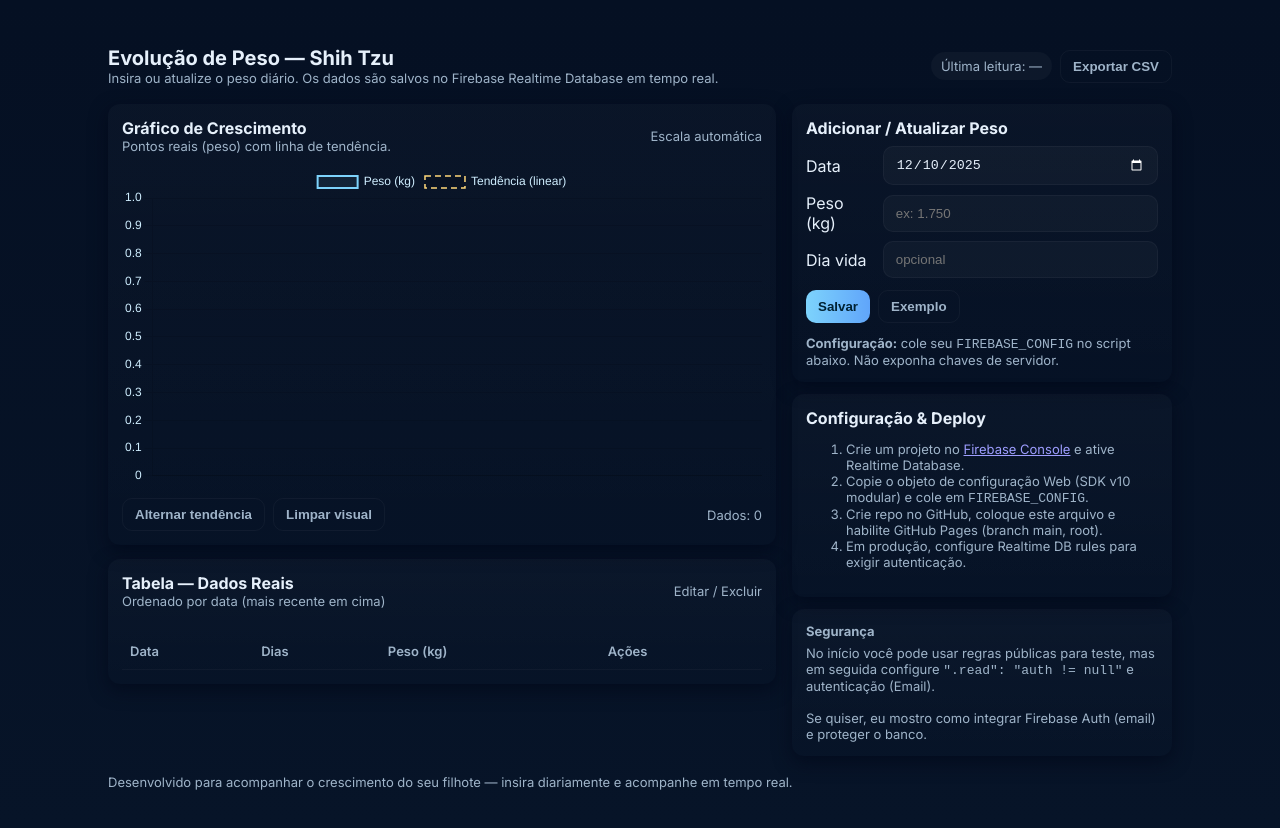
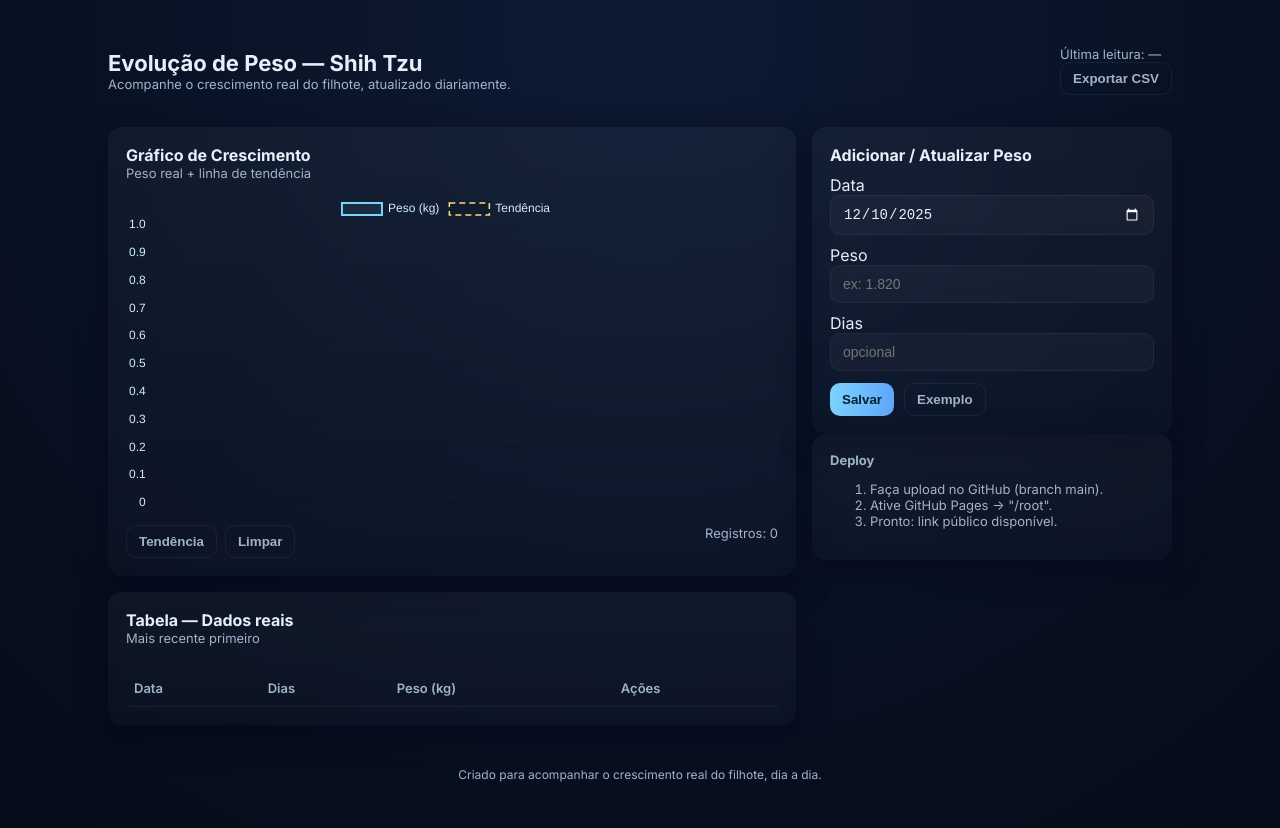
Before and after one commit to bcrenato/Shihtzu, a plain HTML site: page index.html in a window 1280 px wide. Drawn offline with nearby package versions, Linux system fonts and the light colour scheme; no server answers.

Commit message:
Update index.html

```diff
--- a/index.html
+++ b/index.html
@@ -8,7 +8,7 @@
   <!-- Chart.js -->
   <script src="https://cdn.jsdelivr.net/npm/chart.js@4.4.0/dist/chart.umd.min.js"></script>
 
-  <!-- Google Fonts (opcional) -->
+  <!-- Google Fonts -->
   <link href="https://fonts.googleapis.com/css2?family=Inter:wght@300;400;600;700&display=swap" rel="stylesheet">
 
   <style>
@@ -25,80 +25,139 @@
       font-family: "Inter", system-ui, -apple-system, "Segoe UI", Roboto, "Helvetica Neue", Arial;
     }
     *{box-sizing:border-box}
-    html,body{height:100%; margin:0; background: linear-gradient(180deg,#051023 0%, #071428 100%); color:#e6f0fb;}
-    .container{max-width:1100px; margin:28px auto; padding:18px;}
-    header{display:flex; gap:12px; align-items:center; justify-content:space-between}
-    header h1{font-size:20px; margin:0}
+    html,body{
+      height:100%;
+      margin:0;
+      background: radial-gradient(circle at top, #0d1a33, #050b18);
+      color:#e6f0fb;
+      -webkit-font-smoothing: antialiased;
+    }
+
+    /* layout core */
+    .container{
+      max-width:1100px;
+      margin:28px auto;
+      padding:18px;
+      animation: fadeIn 0.7s ease;
+    }
+    @keyframes fadeIn{from{opacity:0}to{opacity:1}}
+
+    header{
+      display:flex;
+      gap:12px;
+      align-items:center;
+      justify-content:space-between;
+      padding-bottom:14px;
+    }
+    header h1{font-size:22px; margin:0}
     .sub{color:var(--muted); font-size:13px}
-    .layout{display:grid; grid-template-columns: 1fr 380px; gap:16px; margin-top:18px}
-    @media(max-width:980px){ .layout{grid-template-columns:1fr} }
-    .card{background:linear-gradient(180deg, rgba(255,255,255,0.02), transparent); border-radius:12px; padding:14px; box-shadow: 0 6px 18px rgba(2,6,23,0.6);}
-    .controls{display:flex; gap:8px; align-items:center}
-    .btn{padding:8px 12px; border-radius:10px; border:0; cursor:pointer; font-weight:600}
+
+    .layout{
+      display:grid;
+      grid-template-columns: 1fr 360px;
+      gap:16px;
+      margin-top:18px;
+    }
+    @media(max-width:980px){
+      .layout{grid-template-columns:1fr}
+    }
+
+    .card{
+      background:linear-gradient(180deg, rgba(255,255,255,0.04), rgba(255,255,255,0.02));
+      border-radius:14px;
+      padding:18px;
+      box-shadow: 0 10px 30px rgba(2,6,23,0.5);
+      backdrop-filter: blur(6px);
+      transition: transform .2s;
+    }
+    .card:hover{transform: translateY(-3px)}
+
+    .btn{
+      padding:8px 12px;
+      border-radius:10px;
+      border:0;
+      cursor:pointer;
+      font-weight:600;
+      transition: opacity .2s, transform .2s;
+    }
+    .btn:hover{opacity:.8; transform: scale(.97)}
     .btn-prim{background:linear-gradient(90deg,var(--accent),var(--accent-2)); color:#012233}
-    .btn-ghost{background:transparent; border:1px solid rgba(255,255,255,0.04); color:var(--muted)}
+    .btn-ghost{
+      background:transparent;
+      border:1px solid rgba(255,255,255,0.06);
+      color:var(--muted)
+    }
+
     .small{font-size:13px; color:var(--muted)}
-    form .row{display:flex; gap:8px; align-items:center; margin-top:8px}
-    input, select{padding:10px 12px; border-radius:10px; border:1px solid rgba(255,255,255,0.04); background:var(--glass); color:inherit; width:100%}
     table{width:100%; border-collapse:collapse; margin-top:12px; font-size:14px}
-    th,td{padding:10px 8px; text-align:left; border-bottom:1px solid rgba(255,255,255,0.03)}
+    th,td{padding:10px 8px; text-align:left; border-bottom:1px solid rgba(255,255,255,0.05)}
     th{color:var(--muted); font-weight:600; font-size:13px}
-    .right{display:flex; flex-direction:column; gap:12px}
-    .chart-wrap{height:320px}
-    .row-between{display:flex; justify-content:space-between; align-items:center}
-    .muted{color:var(--muted)}
-    .pill{background:rgba(255,255,255,0.03); padding:6px 10px; border-radius:999px; font-size:13px}
+    .editable{background:transparent; border:0; color:var(--accent); cursor:pointer; font-size:13px}
     .danger{color:var(--danger)}
-    footer{margin-top:18px; font-size:12px; color:var(--muted)}
-    .actions{display:flex; gap:8px}
-    .editable{background:transparent; border:0; color:var(--accent); cursor:pointer}
+
+    /* inputs */
+    input, select{
+      padding:10px 12px;
+      border-radius:10px;
+      border:1px solid rgba(255,255,255,0.05);
+      background:var(--glass);
+      color:inherit;
+      width:100%;
+      font-size:14px;
+    }
+
+    footer{
+      margin-top:22px;
+      font-size:12px;
+      color:var(--muted);
+      text-align:center;
+      padding:20px 0;
+    }
   </style>
 </head>
+
 <body>
   <div class="container">
     <header>
       <div>
         <h1>Evolução de Peso — Shih Tzu</h1>
-        <div class="sub">Insira ou atualize o peso diário. Os dados são salvos no Firebase Realtime Database em tempo real.</div>
+        <div class="sub">Acompanhe o crescimento real do filhote, atualizado diariamente.</div>
       </div>
+
       <div class="controls">
-        <div class="pill small">Última leitura: <span id="last-read">—</span></div>
+        <div class="small pill">Última leitura: <span id="last-read">—</span></div>
         <button id="exportCsv" class="btn btn-ghost">Exportar CSV</button>
       </div>
     </header>
 
     <div class="layout">
-      <!-- LEFT: gráfico + tabela -->
+
+      <!-- LEFT -->
       <div>
         <div class="card">
-          <div class="row-between">
-            <div>
           <strong>Gráfico de Crescimento</strong>
-              <div class="small">Pontos reais (peso) com linha de tendência.</div>
+          <div class="small">Peso real + linha de tendência</div>
+
+          <div style="height:320px; margin-top:12px;">
+            <canvas id="chart"></canvas>
           </div>
-            <div class="small">Escala automática</div>
-          </div>
-          <div class="chart-wrap" style="margin-top:12px;">
-            <canvas id="chart" style="width:100%;height:100%"></canvas>
-          </div>
-          <div style="display:flex; gap:8px; margin-top:12px; align-items:center;">
-            <button id="toggleTrend" class="btn btn-ghost">Alternar tendência</button>
-            <button id="clearView" class="btn btn-ghost">Limpar visual</button>
+
+          <div style="display:flex; gap:8px; margin-top:12px;">
+            <button id="toggleTrend" class="btn btn-ghost">Tendência</button>
+            <button id="clearView" class="btn btn-ghost">Limpar</button>
             <div style="flex:1"></div>
-            <div class="small">Dados: <span id="count">0</span></div>
+            <div class="small">Registros: <span id="count">0</span></div>
           </div>
         </div>
 
-        <div class="card" style="margin-top:14px;">
-          <div class="row-between">
-            <div><strong>Tabela — Dados Reais</strong><div class="small">Ordenado por data (mais recente em cima)</div></div>
-            <div class="small">Editar / Excluir</div>
-          </div>
+        <div class="card" style="margin-top:16px;">
+          <strong>Tabela — Dados reais</strong>
+          <div class="small">Mais recente primeiro</div>
 
-          <div style="overflow:auto; max-height:320px; margin-top:12px;">
+          <div style="overflow:auto; max-height:360px; margin-top:12px;">
             <table>
               <thead>
-                <tr><th>Data</th><th>Dias</th><th>Peso (kg)</th><th class="small">Ações</th></tr>
+                <tr><th>Data</th><th>Dias</th><th>Peso (kg)</th><th>Ações</th></tr>
               </thead>
               <tbody id="tbody"></tbody>
             </table>
@@ -106,61 +165,53 @@
         </div>
       </div>
 
-      <!-- RIGHT: form -->
+      <!-- RIGHT -->
       <div class="right">
         <div class="card">
           <strong>Adicionar / Atualizar Peso</strong>
+
           <form id="form">
-            <div class="row">
+            <div class="row" style="margin-top:10px">
               <label style="width:90px">Data</label>
-              <input id="date" type="date" required />
+              <input id="date" type="date" required>
             </div>
-            <div class="row">
-              <label style="width:90px">Peso (kg)</label>
-              <input id="weight" type="number" step="0.001" min="0" placeholder="ex: 1.750" required />
+
+            <div class="row" style="margin-top:10px">
+              <label style="width:90px">Peso</label>
+              <input id="weight" type="number" step="0.001" required placeholder="ex: 1.820">
             </div>
-            <div class="row">
-              <label style="width:90px">Dia vida</label>
-              <input id="day" type="number" min="0" placeholder="opcional" />
+
+            <div class="row" style="margin-top:10px">
+              <label style="width:90px">Dias</label>
+              <input id="day" type="number" placeholder="opcional">
             </div>
-            <div style="display:flex; gap:8px; margin-top:12px;">
+
+            <div style="margin-top:12px; display:flex; gap:10px;">
               <button class="btn btn-prim" type="submit">Salvar</button>
               <button type="button" id="btnSample" class="btn btn-ghost">Exemplo</button>
-            </div>
-            <div class="small" style="margin-top:12px;">
-              <strong>Configuração:</strong> cole seu <code>FIREBASE_CONFIG</code> no script abaixo. Não exponha chaves de servidor.
             </div>
           </form>
         </div>
 
-        <div class="card">
-          <strong>Configuração & Deploy</strong>
-          <ol class="small">
-            <li>Crie um projeto no <a href="https://console.firebase.google.com" target="_blank">Firebase Console</a> e ative Realtime Database.</li>
-            <li>Copie o objeto de configuração Web (SDK v10 modular) e cole em <code>FIREBASE_CONFIG</code>.</li>
-            <li>Crie repo no GitHub, coloque este arquivo e habilite GitHub Pages (branch main, root).</li>
-            <li>Em produção, configure Realtime DB rules para exigir autenticação.</li>
+        <div class="card small">
+          <strong>Deploy</strong>
+          <ol>
+            <li>Faça upload no GitHub (branch main).</li>
+            <li>Ative GitHub Pages → "/root".</li>
+            <li>Pronto: link público disponível.</li>
           </ol>
-        </div>
-
-        <div class="card small">
-          <strong>Segurança</strong>
-          <div style="margin-top:6px">No início você pode usar regras públicas para teste, mas em seguida configure <code>".read": "auth != null"</code> e autenticação (Email).<br><br>
-          Se quiser, eu mostro como integrar Firebase Auth (email) e proteger o banco.</div>
         </div>
       </div>
     </div>
 
-    <footer class="small">
-      Desenvolvido para acompanhar o crescimento do seu filhote — insira diariamente e acompanhe em tempo real.
+    <footer>
+      Criado para acompanhar o crescimento real do filhote, dia a dia.
     </footer>
   </div>
 
-  <!-- Firebase modular SDK (v10) -->
+  <!-- Firebase -->
   <script type="module">
-    // ======== COLE AQUI SUA CONFIGURAÇÃO FIREBASE (Web SDK v10) ==========
-    // Vá ao Firebase Console → Configurações do projeto → seus apps → SDK
-    // Substitua o objeto abaixo pelo seu FIREBASE_CONFIG
+    /* ==== SEU FIREBASE CONFIG (mantido exatamente como enviou) ==== */
     const FIREBASE_CONFIG = {
       apiKey: "AIzaSyDgC8CLVszMnwZzvu1FF0-hmHH2K7G1BgQ",
       authDomain: "shihtzu-7533b.firebaseapp.com",
@@ -170,176 +221,213 @@
       appId: "1:188564051994:web:5a27ecb209c83e959fd9a3",
       measurementId: "G-R8MYC7KZDL"
     };
-    // =====================================================================
 
     import { initializeApp } from "https://www.gstatic.com/firebasejs/10.11.0/firebase-app.js";
-    import { getDatabase, ref, onValue, set, remove, query, orderByChild } from "https://www.gstatic.com/firebasejs/10.11.0/firebase-database.js";
+    import { getDatabase, ref, onValue, set, remove } from "https://www.gstatic.com/firebasejs/10.11.0/firebase-database.js";
 
-    // Init
     const app = initializeApp(FIREBASE_CONFIG);
     const db = getDatabase(app);
-    const basePath = 'weights'; // caminho no Realtime DB
+    const basePath = "weights";
 
-    // DOM
-    const tbody = document.getElementById('tbody');
-    const lastRead = document.getElementById('last-read');
-    const countEl = document.getElementById('count');
-    const form = document.getElementById('form');
-    const dateInput = document.getElementById('date');
-    const weightInput = document.getElementById('weight');
-    const dayInput = document.getElementById('day');
-    const btnSample = document.getElementById('btnSample');
-    const exportBtn = document.getElementById('exportCsv');
-    const toggleTrend = document.getElementById('toggleTrend');
-    const clearView = document.getElementById('clearView');
+    /* DOM references */
+    const tbody = document.getElementById("tbody");
+    const lastRead = document.getElementById("last-read");
+    const countEl = document.getElementById("count");
+    const form = document.getElementById("form");
+    const dateInput = document.getElementById("date");
+    const weightInput = document.getElementById("weight");
+    const dayInput = document.getElementById("day");
+    const btnSample = document.getElementById("btnSample");
+    const exportBtn = document.getElementById("exportCsv");
+    const toggleTrend = document.getElementById("toggleTrend");
+    const clearView = document.getElementById("clearView");
 
-    // Chart
-    const ctx = document.getElementById('chart').getContext('2d');
+    /* Chart */
+    const ctx = document.getElementById("chart").getContext("2d");
     let showTrend = true;
+
     let chart = new Chart(ctx, {
-      type: 'line',
+      type: "line",
       data: {
         labels: [],
         datasets: [
-          { label: 'Peso (kg)', data: [], borderWidth:2, pointRadius:4, tension:0.3, backgroundColor:'rgba(125,211,252,0.08)', borderColor:'#7dd3fc', fill:true },
-          { label: 'Tendência (linear)', data: [], borderDash:[6,4], borderWidth:1.5, pointRadius:0, borderColor:'#ffd87a', fill:false, hidden:!showTrend }
+          {
+            label: "Peso (kg)",
+            data: [],
+            borderWidth:2,
+            tension:0.3,
+            pointRadius:4,
+            backgroundColor:"rgba(125,211,252,0.08)",
+            borderColor:"#7dd3fc",
+            fill:true
+          },
+          {
+            label:"Tendência",
+            data:[],
+            borderDash:[6,4],
+            borderWidth:1.5,
+            pointRadius:0,
+            borderColor:"#ffd87a",
+            fill:false,
+            hidden:!showTrend
+          }
         ]
       },
-      options: {
+      options:{
         responsive:true,
-        interaction:{mode:'index', intersect:false},
-        plugins:{legend:{labels:{color:'#cfeeff'}}},
+        plugins:{legend:{labels:{color:"#cfeeff"}}},
         scales:{
-          x:{ ticks:{color:'#cfeeff'} },
-          y:{ beginAtZero:false, ticks:{color:'#cfeeff'} }
+          x:{ticks:{color:"#cfeeff"}},
+          y:{ticks:{color:"#cfeeff"}}
         }
       }
     });
 
-    // helpers
-    function isoToDisplay(iso){ // yyyy-mm-dd -> dd/mm/yyyy
-      const p = iso.split('-'); return p[2] + '/' + p[1] + '/' + p[0];
+    /* Helpers */
+    function isoToDisplay(iso){
+      const p = iso.split("-");
+      return `${p[2]}/${p[1]}/${p[0]}`;
     }
-    function todayIso(){ const d=new Date(); return d.toISOString().slice(0,10); }
-    function daysSince(birthIso, iso){ const b=new Date(birthIso), d=new Date(iso); return Math.round((d-b)/(1000*60*60*24)); }
 
-    // Listen realtime
-    const weightsRef = ref(db, basePath);
-    onValue(weightsRef, (snap) => {
-      const val = snap.val() || {};
-      // convert to array
-      const arr = Object.keys(val).map(k => {
-        const it = val[k];
-        return { key:k, date: it.date || k, weight: Number(it.weight), day: it.day ?? null, ts: it.ts ?? 0 };
-      }).sort((a,b)=> a.date < b.date ? 1 : -1); // newest first
+    function todayIso(){
+      return new Date().toISOString().slice(0,10);
+    }
+
+    /* Realtime listener */
+    onValue(ref(db, basePath), snap => {
+      const data = snap.val() || {};
+      const arr = Object.values(data).map(v => v)
+        .sort((a,b)=> a.date < b.date ? 1 : -1);
 
       renderTable(arr);
       renderChart(arr);
+
       lastRead.textContent = new Date().toLocaleString();
       countEl.textContent = arr.length;
     });
 
-    // render table
+    /* Render table */
     function renderTable(arr){
-      tbody.innerHTML = '';
+      tbody.innerHTML = "";
       if(arr.length===0){
-        tbody.innerHTML = '<tr><td colspan="4" class="small">Sem dados ainda</td></tr>'; return;
+        tbody.innerHTML = "<tr><td colspan='4' class='small'>Sem dados ainda</td></tr>";
+        return;
       }
+
       for(const r of arr){
-        const tr = document.createElement('tr');
-        const tdDate = document.createElement('td'); tdDate.textContent = isoToDisplay(r.date);
-        const tdDay = document.createElement('td'); tdDay.textContent = r.day ?? '-';
-        const tdWeight = document.createElement('td'); tdWeight.textContent = r.weight.toFixed(3);
-        const tdActions = document.createElement('td');
+        const tr = document.createElement("tr");
 
-        const btnEdit = document.createElement('button'); btnEdit.className='editable'; btnEdit.textContent='Editar';
-        btnEdit.onclick = () => { dateInput.value = r.date; weightInput.value = r.weight; dayInput.value = r.day ?? ''; window.scrollTo({top:0,behavior:'smooth'}); };
+        tr.innerHTML = `
+          <td>${isoToDisplay(r.date)}</td>
+          <td>${r.day ?? "-"}</td>
+          <td>${r.weight.toFixed(3)}</td>
+          <td>
+            <button class="editable">Editar</button>
+            <button class="editable danger" style="margin-left:8px">Excluir</button>
+          </td>
+        `;
 
-        const btnDel = document.createElement('button'); btnDel.className='editable danger'; btnDel.textContent='Excluir';
-        btnDel.style.marginLeft='8px';
-        btnDel.onclick = async () => {
-          if(!confirm('Excluir entrada de '+ isoToDisplay(r.date) + '?')) return;
-          await remove(ref(db, `${basePath}/${r.key}`));
+        tr.querySelector(".editable").onclick = () => {
+          dateInput.value = r.date;
+          weightInput.value = r.weight;
+          dayInput.value = r.day ?? "";
+          window.scrollTo({top:0, behavior:"smooth"});
         };
 
-        tdActions.appendChild(btnEdit); tdActions.appendChild(btnDel);
-        tr.appendChild(tdDate); tr.appendChild(tdDay); tr.appendChild(tdWeight); tr.appendChild(tdActions);
+        tr.querySelector(".danger").onclick = () => {
+          if(confirm("Excluir entrada de " + isoToDisplay(r.date) + "?")){
+            remove(ref(db, `${basePath}/${r.date}`));
+          }
+        };
+
         tbody.appendChild(tr);
       }
     }
 
-    // render chart (oldest->newest)
+    /* Render chart */
     function renderChart(arr){
       const sorted = [...arr].sort((a,b)=> a.date < b.date ? -1 : 1);
       const labels = sorted.map(x => isoToDisplay(x.date));
-      const data = sorted.map(x => Number(x.weight.toFixed(3)));
+      const data = sorted.map(x => Number(x.weight));
 
       chart.data.labels = labels;
       chart.data.datasets[0].data = data;
 
-      // compute simple linear regression for trendline (if enough points)
       if(sorted.length >= 2){
         const xs = data.map((_,i)=>i);
         const ys = data;
         const n = xs.length;
+
         const sumX = xs.reduce((a,b)=>a+b,0);
         const sumY = ys.reduce((a,b)=>a+b,0);
-        const sumXY = xs.reduce((a,b,i)=>a+ b*ys[i],0);
-        const sumXX = xs.reduce((a,b)=>a+b*b,0);
-        const denom = (n*sumXX - sumX*sumX) || 1;
-        const m = (n*sumXY - sumX*sumY)/denom;
-        const c = (sumY - m*sumX)/n;
+        const sumXY = xs.reduce((a,b,i)=>a + b*ys[i],0);
+        const sumXX = xs.reduce((a,b)=>a + b*b,0);
+
+        const denom = n*sumXX - sumX*sumX;
+        const m = (n*sumXY - sumX*sumY) / denom;
+        const c = (sumY - m*sumX) / n;
+
         const trend = xs.map(x => m*x + c);
         chart.data.datasets[1].data = trend;
         chart.data.datasets[1].hidden = !showTrend;
-      } else {
-        chart.data.datasets[1].data = [];
       }
 
       chart.update();
     }
 
-    // form submit -> set at /weights/YYYY-MM-DD
-    form.addEventListener('submit', async (e) => {
+    /* Form submit */
+    form.addEventListener("submit", async e => {
       e.preventDefault();
       const date = dateInput.value;
-      const weight = parseFloat(weightInput.value);
-      const day = dayInput.value ? parseInt(dayInput.value,10) : null;
-      if(!date || isNaN(weight)) return alert('Preencha data e peso corretamente.');
+      const weight = Number(weightInput.value);
+      const day = dayInput.value ? Number(dayInput.value) : null;
 
-      const payload = { date, weight: Number(weight.toFixed(3)), day: day ?? null, ts: Date.now() };
-      await set(ref(db, `${basePath}/${date}`), payload);
-      // limpar (mantém a data para facilitar várias entradas)
-      weightInput.value = '';
-      dayInput.value = '';
+      await set(ref(db, `${basePath}/${date}`), {
+        date,
+        weight,
+        day,
+        ts: Date.now()
       });
 
-    btnSample.addEventListener('click', () => {
-      dateInput.value = todayIso();
-      weightInput.value = (1.5 + Math.random()*0.7).toFixed(3);
-      dayInput.value = '';
+      weightInput.value = "";
+      dayInput.value = "";
     });
 
-    // export CSV
-    exportBtn.addEventListener('click', () => {
-      // read table rows currently rendered
-      const rows = Array.from(tbody.querySelectorAll('tr')).map(tr => {
-        const tds = Array.from(tr.querySelectorAll('td')).map(td => td.textContent.trim());
-        return tds;
-      }).filter(r => r.length >= 3 && r[0] !== 'Sem dados ainda');
-      if(rows.length === 0) return alert('Sem dados para exportar.');
-      const csv = ['Data;Dias;Peso_kg', ...rows.map(r => `${r[0]};${r[1]};${r[2]}`)].join('\n');
-      const blob = new Blob([csv], { type:'text/csv;charset=utf-8;' });
+    btnSample.onclick = () => {
+      dateInput.value = todayIso();
+      weightInput.value = (1.2 + Math.random()*0.9).toFixed(3);
+    };
+
+    exportBtn.onclick = () => {
+      const rows = Array.from(tbody.querySelectorAll("tr"))
+        .map(tr => Array.from(tr.querySelectorAll("td")).map(td => td.textContent.trim()))
+        .filter(r => r.length >= 3);
+
+      if(rows.length === 0) return alert("Sem dados.");
+
+      const csv = ["Data;Dias;Peso_kg", ...rows.map(r => r.join(";"))].join("\n");
+      const blob = new Blob([csv], {type:"text/csv;charset=utf-8"});
       const url = URL.createObjectURL(blob);
-      const a = document.createElement('a'); a.href = url; a.download = 'peso_shihtzu.csv'; a.click(); a.remove();
+
+      const a = document.createElement("a");
+      a.href = url;
+      a.download = "shihtzu_peso.csv";
+      a.click();
       URL.revokeObjectURL(url);
-    });
+    };
 
-    toggleTrend.addEventListener('click', () => { showTrend = !showTrend; chart.data.datasets[1].hidden = !showTrend; chart.update(); });
+    toggleTrend.onclick = () => {
+      showTrend = !showTrend;
+      chart.data.datasets[1].hidden = !showTrend;
+      chart.update();
+    };
 
-    clearView.addEventListener('click', () => { chart.data.labels = []; chart.data.datasets.forEach(ds => ds.data = []); chart.update(); });
+    clearView.onclick = () => {
+      chart.data.labels = [];
+      chart.data.datasets.forEach(d => d.data = []);
+      chart.update();
+    };
 
-    // prefill date with today
     dateInput.value = todayIso();
   </script>
 </body>
```
Lines whose indentation alone changed are shown as unchanged.
